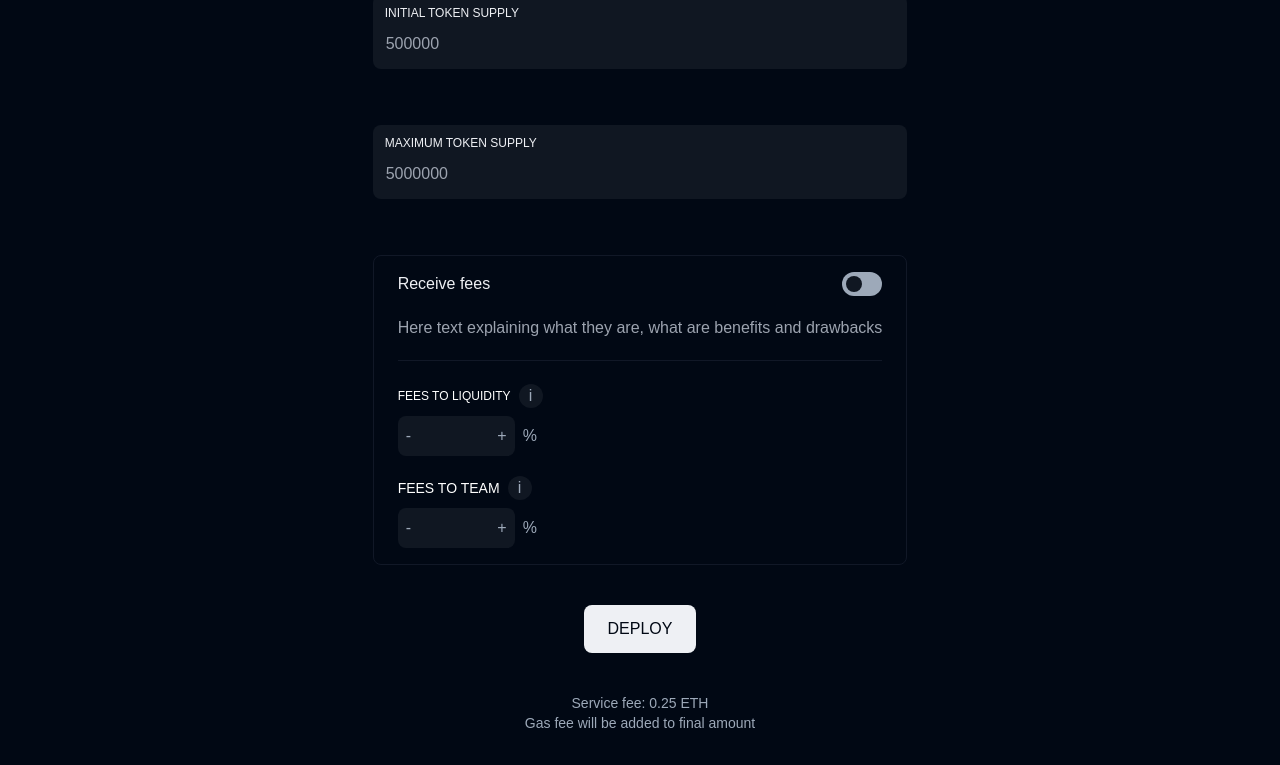
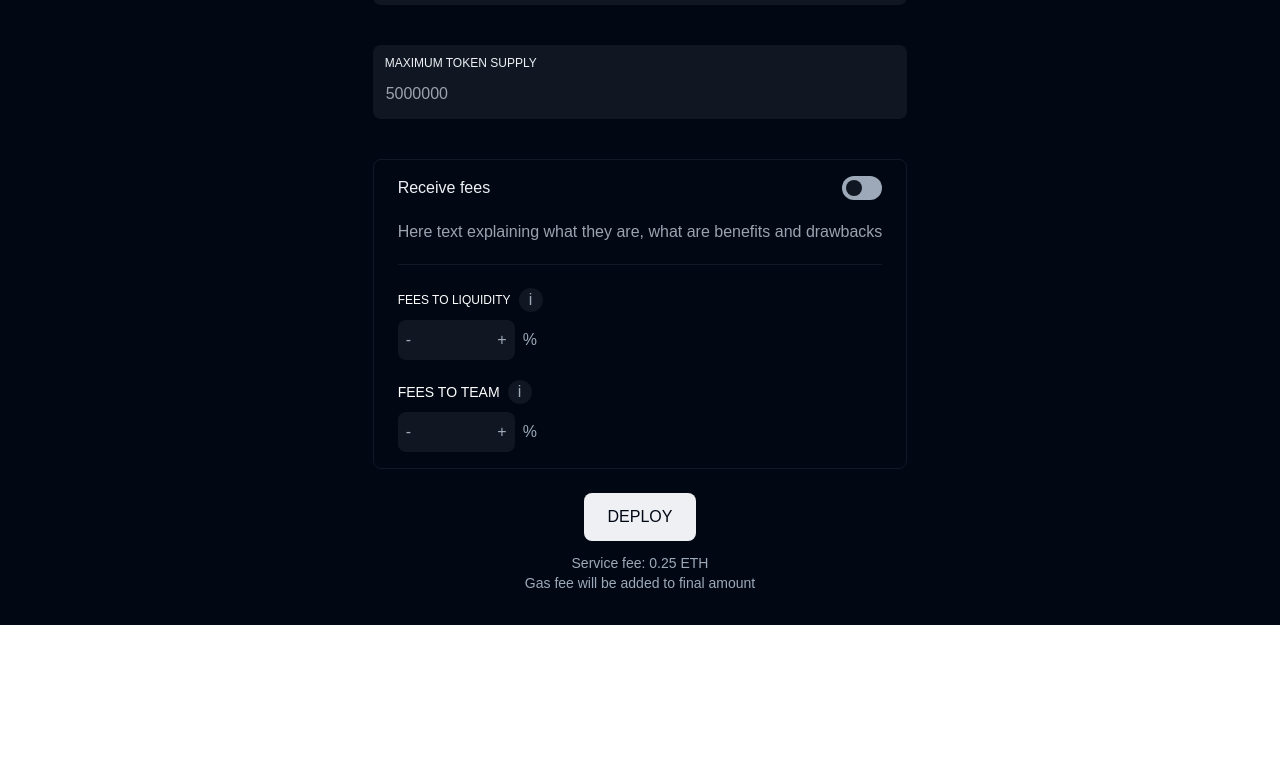
Before and after one commit to aurimasb1337/token-generator, a Next.js app: page / in a window 1280 px wide. Shown: the part 503-1268 px from the top of the page. After the commit the page ends 1128 px from the top, so only its background shows below. Built offline with nearby package versions, Linux system fonts and the light colour scheme; no server answers; a web font is replaced by a local one.

Commit message:
css changes

```diff
--- a/app/components/TokenForm.js
+++ b/app/components/TokenForm.js
@@ -159,7 +159,7 @@ const TokenForm = () => {
     <div className="min-h-screen flex items-center justify-center p-4">
       <form
         onSubmit={formik.handleSubmit}
-        className="text-white  rounded-lg w-full gap-10 flex-col flex"
+        className="text-white  rounded-lg w-full gap-6 flex-col flex"
       >
         <span className="text-gray-300">
           Enter basic details about your token
@@ -295,7 +295,8 @@ const TokenForm = () => {
           </div>
         </div>
 
-        <div className="mx-auto">
+        <div className="items-center flex flex-col gap-3">
+          <div>
             <button
               disabled={!formik.touched}
               type="submit"
@@ -308,6 +309,7 @@ const TokenForm = () => {
             <p>Service fee: 0.25 ETH</p>
             <span>Gas fee will be added to final amount</span>
           </div>
+        </div>
       </form>
     </div>
   );
```
Lines whose indentation alone changed are shown as unchanged.
